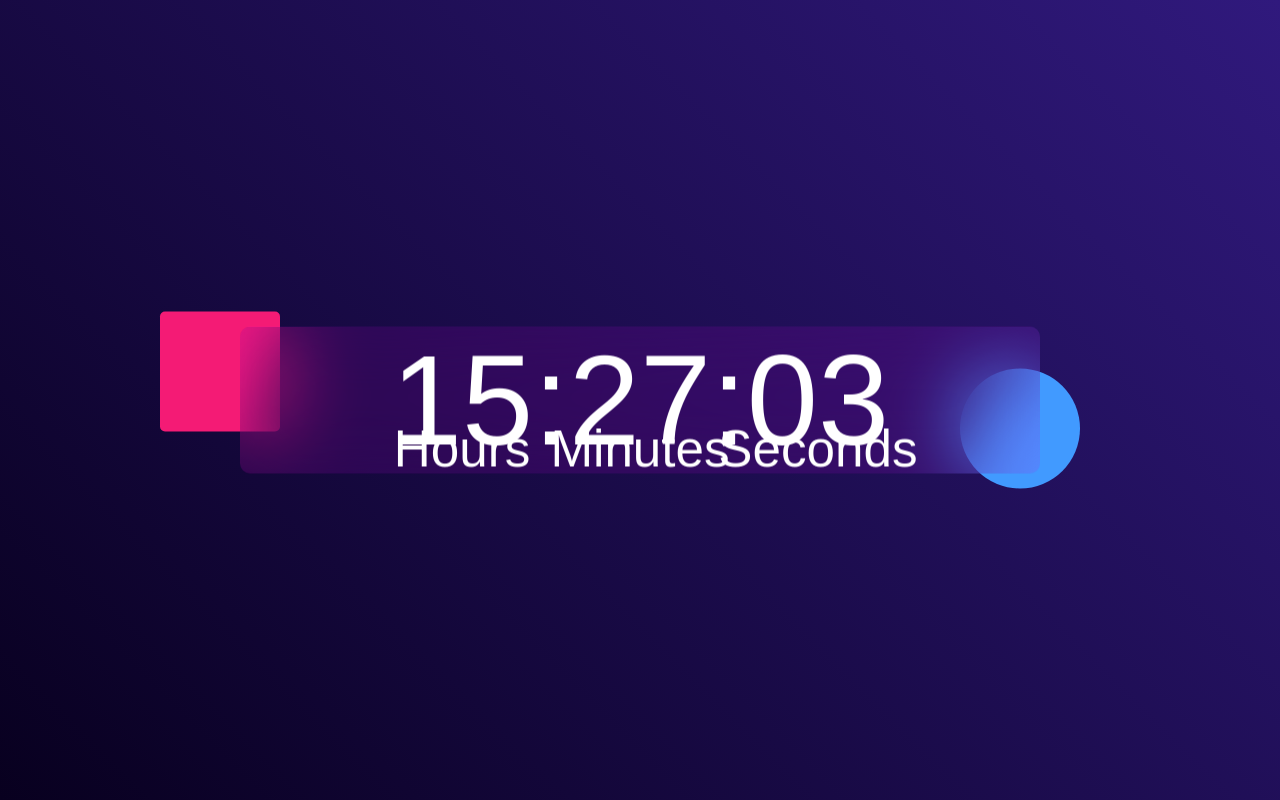
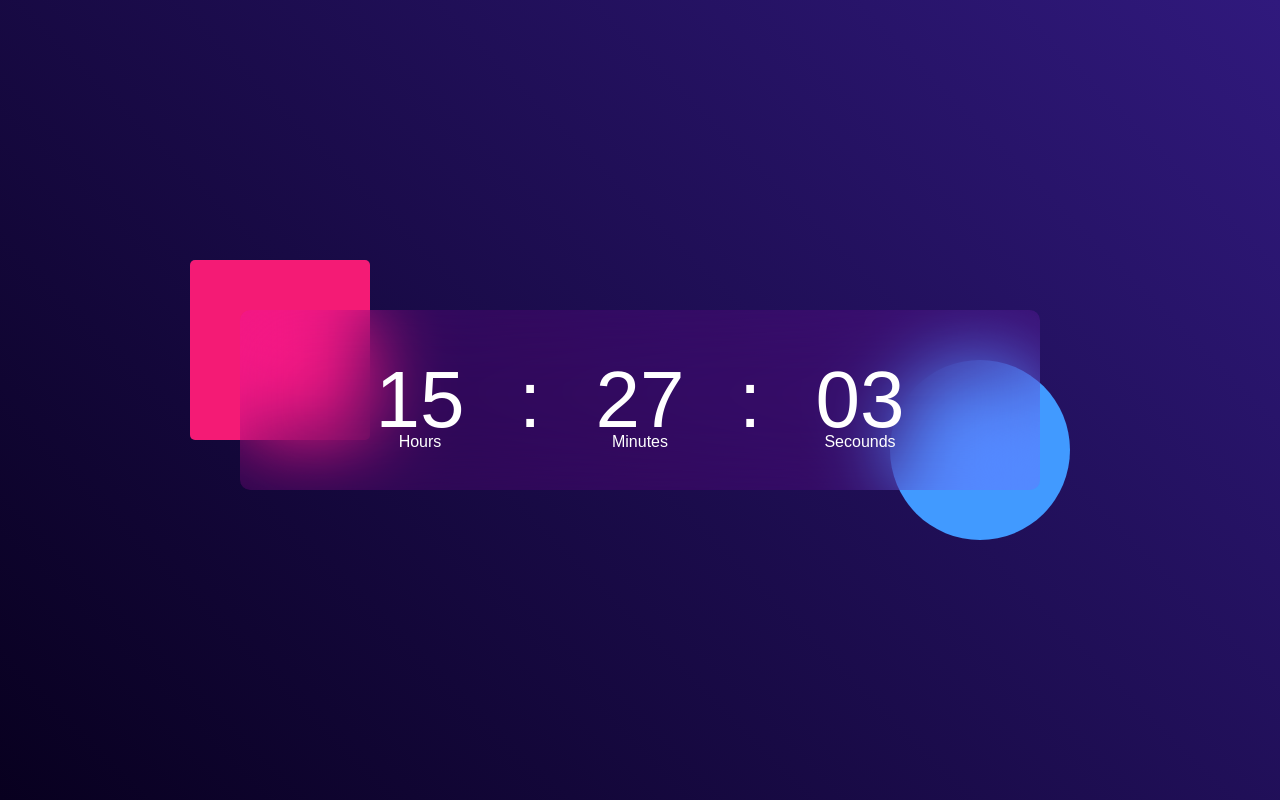
Before and after one commit to ShubhamChoudharyShubh/Digital-Clock, a plain HTML site: page index.html in a window 1280 px wide. Drawn offline with Linux system fonts and the light colour scheme.

Commit message:
css is ready

```diff
--- a/style.css
+++ b/style.css
@@ -1,33 +1,27 @@
-/* changed css by me for responsiveness */
-
-* {
+*{
    margin: 0;
    padding: 0;
    font-family: 'poppins', sans-serif;
    box-sizing: border-box;
 }
-
-.hero {
+.hero{
     width: 100%;
     height: 100vh;
     background: linear-gradient(45deg, #08001f, #30197d);
     color: #fff;
     position: relative;
 }
-
-.container {
-    width: 90%; /* Adjust the width as needed */
-    max-width: 800px; /* Set a maximum width for larger screens */
-    height: auto; /* Allow the height to adjust based on content */
+.container{
+   width: 800px;
+   height: 180px;
    position: absolute;
    top: 50%;
    left: 50%;
    transform: translate(-50%, -50%);
 }
-
-.clock {
+.clock{
     width: 100%;
-    height: auto; /* Allow the height to adjust based on content */
+    height: 100%;
     background: rgba(235, 0, 255, 0.11);
     border-radius: 10px;
     display: flex;
@@ -35,71 +29,49 @@
     justify-content: center;
     backdrop-filter: blur(40px);
 }
-
-.container::before {
+.container::before{
     content: '';
-    width: 15%; /* Adjust the width as needed */
-    padding-top: 15%; /* Maintain a square aspect ratio */
+    width: 180px;
+    height: 180px;
     background: #f41b75;
     border-radius: 5px;
     position: absolute;
-    left: -10%; /* Adjust the position as needed */
-    top: -10%; /* Adjust the position as needed */
+    left: -50px;
+    top: -50px;
     z-index: -1;
 }
-
-.container::after {
+.container::after{
     content: '';
-    width: 15%; /* Adjust the width as needed */
-    padding-top: 15%; /* Maintain a square aspect ratio */
+    width: 180px;
+    height: 180px;
     background: #419aff;
     border-radius: 50%;
     position: absolute;
-    right: -5%; /* Adjust the position as needed */
-    bottom: -10%; /* Adjust the position as needed */
+    right: -30px;
+    bottom: -50px;
     z-index: -1;
 }
-
-.clock span {
-    font-size: 10vw; /* Adjust the font size based on the viewport width */
-    width: auto; /* Allow the width to adjust based on content */
+.clock span{
+    font-size: 80px;
+    width: 110px;
     display: inline-block;
     text-align: center;
     position: relative;
 }
 
-.clock span::after {
-    font-size: 4vw; /* Adjust the font size based on the viewport width */
+.clock span::after{
+        font-size: 16px;
         position: absolute;
         bottom: -5px;
         left: 50%;
         transform: translate(-50%);
 }
-
-#hrs::after {
+#hrs::after{
     content: 'Hours';
 }
-
-#min::after {
+#min::after{
     content: 'Minutes';
 }
-
-#sec::after {
-    content: 'Seconds';
+#sec::after{
+    content: 'Secounds';
 }
-
-/* Media Queries for Responsive Design */
-@media (max-width: 768px) {
-    .container {
-        width: 90%;
-        max-width: none;
-    }
-
-    .clock span {
-        font-size: 12vw;
-    }
-
-    .clock span::after {
-        font-size: 6vw;
-    }
-}
```
Lines whose indentation alone changed are shown as unchanged.
